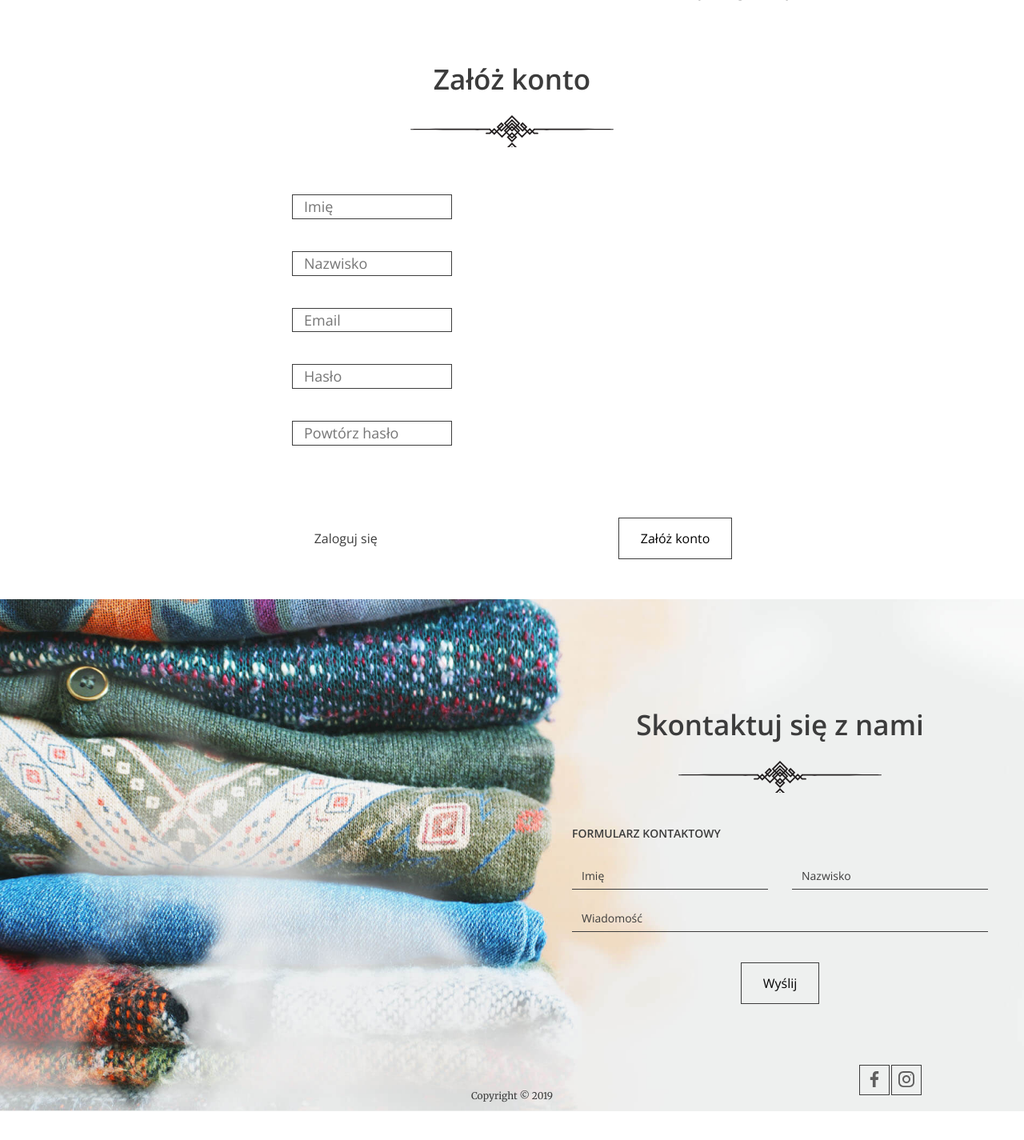
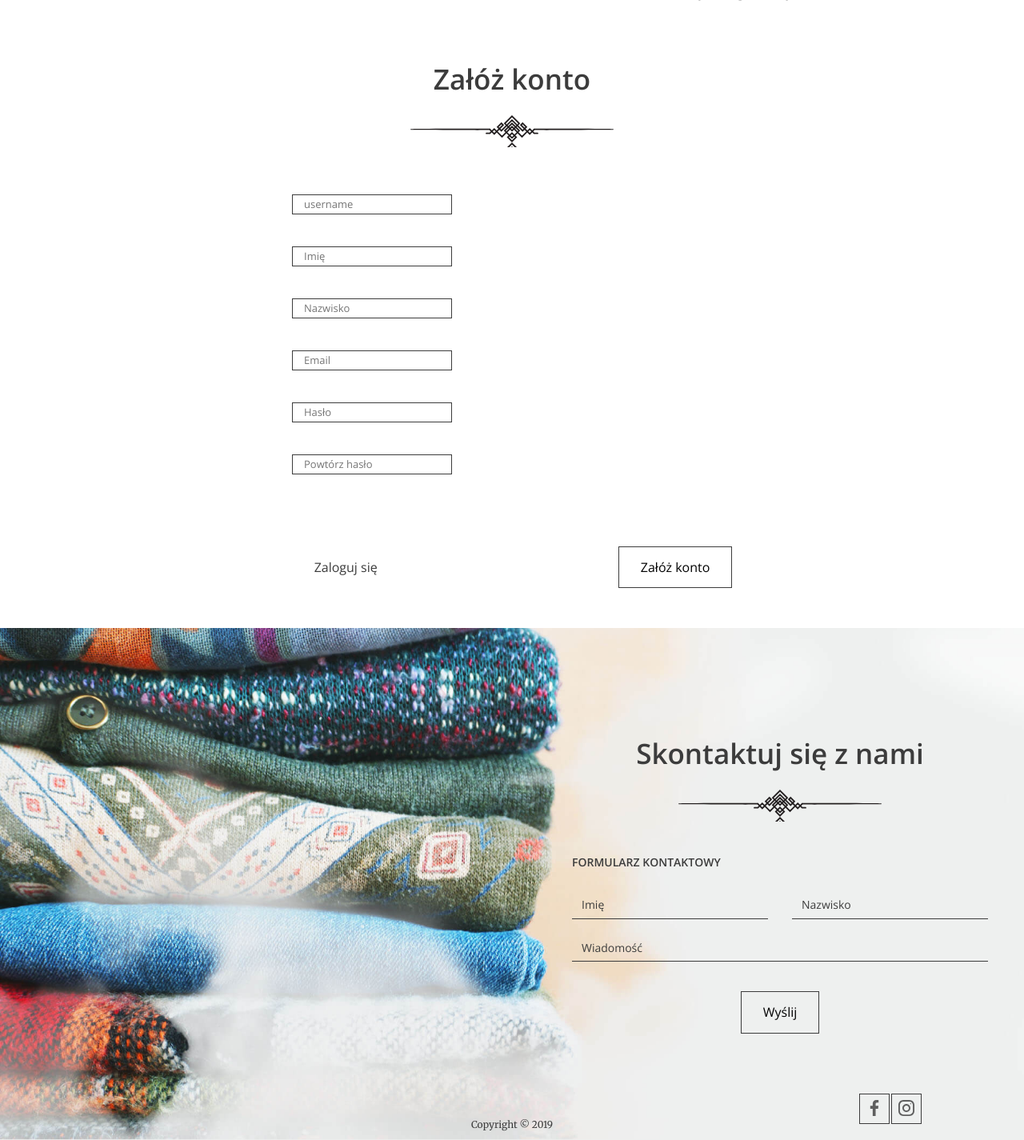
Before and after one commit to kinsze032/wiseShareHub, a Django app: page /register/ in a window 1280 px wide. Shown: the part 75-1500 px from the top of the page at 80% size. Before the commit the page ends 1464 px from the top, so only its background shows below. Run offline with Django 4.2, Linux system fonts and the light colour scheme.

Commit message:
Widok rejestracji - obsługa formularza

```diff
--- a/goodHands/forms.py
+++ b/goodHands/forms.py
@@ -1,15 +1,51 @@
 from django import forms
+from django.contrib.auth import get_user_model
+from django.core.exceptions import ValidationError
+
+User = get_user_model()
 
 
 class LoginForm(forms.Form):
     email = forms.EmailField(
         max_length=254,
-        widget=forms.EmailInput(
-            attrs={"placeholder": "Email"}
-        ),
+        widget=forms.EmailInput(attrs={"placeholder": "Email"}),
     )
-    password = forms.CharField(
+    password = forms.CharField(widget=forms.PasswordInput(attrs={"placeholder": "Hasło"}))
+
+
+class RegisterForm(forms.Form):
+    username = forms.CharField(
+        max_length=150,
+        widget=forms.TextInput(attrs={"placeholder": "username", "style": "font-size: 13px;"}),
+    )
+    password1 = forms.CharField(
+        widget=forms.PasswordInput(attrs={"placeholder": "Hasło", "style": "font-size: 13px;"})
+    )
+    password2 = forms.CharField(
         widget=forms.PasswordInput(
-            attrs={"placeholder": "Hasło"}
+            attrs={"placeholder": "Powtórz hasło", "style": "font-size: 13px;"}
         )
     )
+    first_name = forms.CharField(
+        max_length=150,
+        widget=forms.TextInput(attrs={"placeholder": "Imię", "style": "font-size: 13px;"}),
+    )
+    last_name = forms.CharField(
+        max_length=150,
+        widget=forms.TextInput(attrs={"placeholder": "Nazwisko", "style": "font-size: 13px;"}),
+    )
+    email = forms.EmailField(
+        widget=forms.EmailInput(attrs={"placeholder": "Email", "style": "font-size: 13px;"})
+    )
+
+    def clean(self):
+        cd = super().clean()
+        pass1 = cd.get("password1")
+        pass2 = cd.get("password2")
+        username = cd.get("username")
+
+        if pass1 != pass2:
+            raise ValidationError("Hasła nie są identyczne")
+
+        if username and User.objects.filter(username=username).exists():
+            raise ValidationError("Username nie jest dostępny")
--- a/goodHands/templates/goodHands/base.html
+++ b/goodHands/templates/goodHands/base.html
@@ -15,7 +15,7 @@
           {% if user.is_authenticated %}
             <ul class="nav--actions">
               <li class="logged-user">
-                  Witaj {{ user.username }}
+                  Witaj {{ user.first_name }}
                 <ul class="dropdown">
                   <li><a href="#">Profil</a></li>
                   <li><a href="#">Ustawienia</a></li>
--- a/goodHands/templates/goodHands/form.html
+++ b/goodHands/templates/goodHands/form.html
@@ -7,7 +7,7 @@
           {% if user.is_authenticated %}
             <ul class="nav--actions">
               <li class="logged-user">
-                  Witaj {{ user.username }}
+                  Witaj {{ user.first_name }}
                 <ul class="dropdown">
                   <li><a href="#">Profil</a></li>
                   <li><a href="#">Ustawienia</a></li>
--- a/goodHands/templates/goodHands/register.html
+++ b/goodHands/templates/goodHands/register.html
@@ -23,22 +23,25 @@
 {% block content %}
     <section class="login-page">
       <h2>Załóż konto</h2>
-      <form action="", method="post">
+      <form action="" method="post">
           {% csrf_token %}
         <div class="form-group">
-          <input type="text" name="name" placeholder="Imię" />
+          {{ form.username }}
+        </div>
+        <div class="form-group">
+          {{ form.first_name }}
         </div>
          <div class="form-group">
-          <input type="text" name="surname" placeholder="Nazwisko" />
+          {{ form.last_name }}
         </div>
         <div class="form-group">
-          <input type="email" name="email" placeholder="Email" />
+          {{ form.email }}
         </div>
         <div class="form-group">
-          <input type="password" name="password" placeholder="Hasło" />
+          {{ form.password1 }}
         </div>
         <div class="form-group">
-          <input type="password" name="password2" placeholder="Powtórz hasło" />
+          {{ form.password2 }}
         </div>
 
         <div class="form-group form-group--buttons">
--- a/goodHands/views.py
+++ b/goodHands/views.py
@@ -5,7 +5,7 @@ from django.db.models import Sum
 from django.shortcuts import render, redirect
 from django.views import View
 
-from goodHands.forms import LoginForm
+from goodHands.forms import LoginForm, RegisterForm
 from goodHands.models import Donation, Institution
 
 
@@ -93,6 +93,28 @@ class LogoutView(View):
 
 class RegisterView(View):
     template_name = "goodHands/register.html"
+    form_class = RegisterForm
 
     def get(self, request):
-        return render(request, self.template_name)
+        return render(request, self.template_name, {"form": self.form_class})
+
+    def post(self, request, *args, **kwargs):
+        form = self.form_class(request.POST)
+        if form.is_valid():
+            username = form.cleaned_data["username"]
+            password1 = form.cleaned_data["password1"]
+            first_name = form.cleaned_data["first_name"]
+            last_name = form.cleaned_data["last_name"]
+            email = form.cleaned_data["email"]
+
+            User.objects.create_user(
+                username=username,
+                password=password1,
+                first_name=first_name,
+                last_name=last_name,
+                email=email,
+            )
+            return redirect("login")
+
+        else:
+            return render(request, self.template_name, {"form": form})
```
